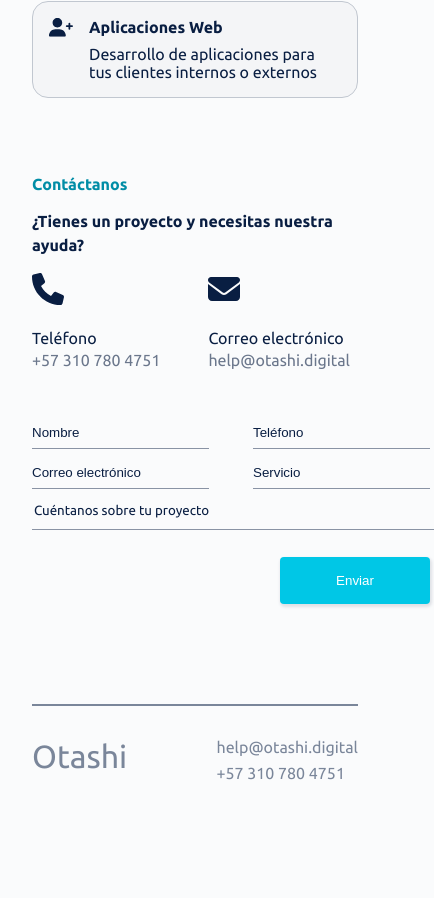
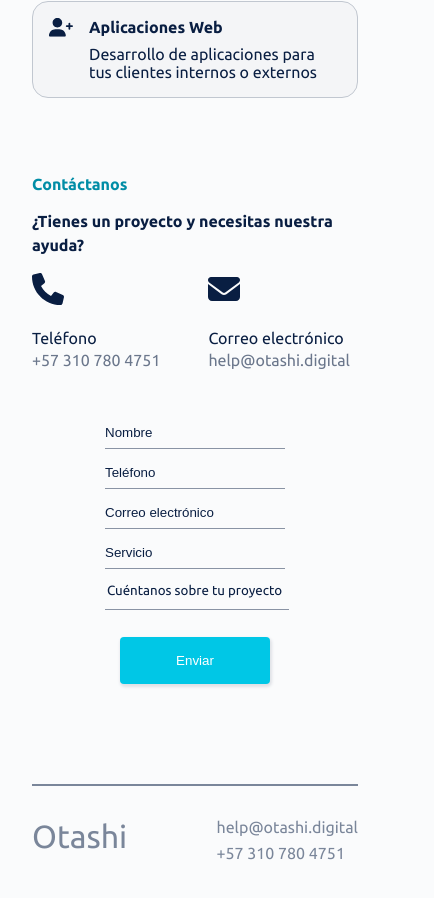
Before and after one commit to otashi/otashi-website, a React (Create React App) app: page / in a window 390 px wide. Shown: the part 1452-2350 px from the top of the page, 434 px wide, since content can reach past the window. Before the commit the page ends 2284 px from the top, so only its background shows below. Built offline with nearby package versions, Linux system fonts and the light colour scheme.

Commit message:
add/ responsive contact form

```diff
--- a/src/components/Forms/styles.js
+++ b/src/components/Forms/styles.js
@@ -5,17 +5,31 @@
   grid-template-columns: auto auto;
   column-gap: 44px;
   row-gap: 8px;
+
+  @media screen and (max-width: 550px) {
+    grid-template-columns: auto;
+    justify-content: center;
+  }
 `;
 
 const StyledTextArea = styled.div`
   grid-column: 1 / span 2;
+
+  @media screen and (max-width: 550px) {
+    grid-column: 1 / 2;
+  }
 `;
 
 const StyledButton = styled.div`
   margin-top: 16px;
   display: flex;
   justify-content: flex-end;
-  grid-column: 1 / span 2;
+  grid-column: 2 / span 1;
+
+  @media screen and (max-width: 550px) {
+    grid-column: 1 / 2;
+    justify-content: center;
+  }
 `;
 
 export { StyledForm, StyledTextArea, StyledButton };
```
